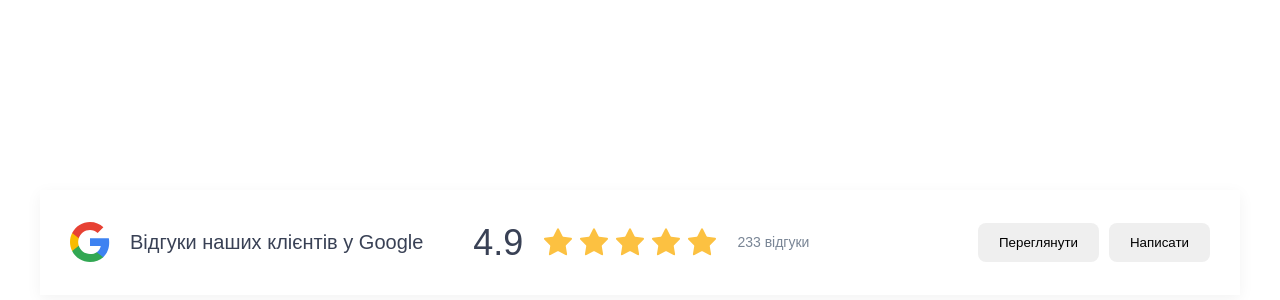
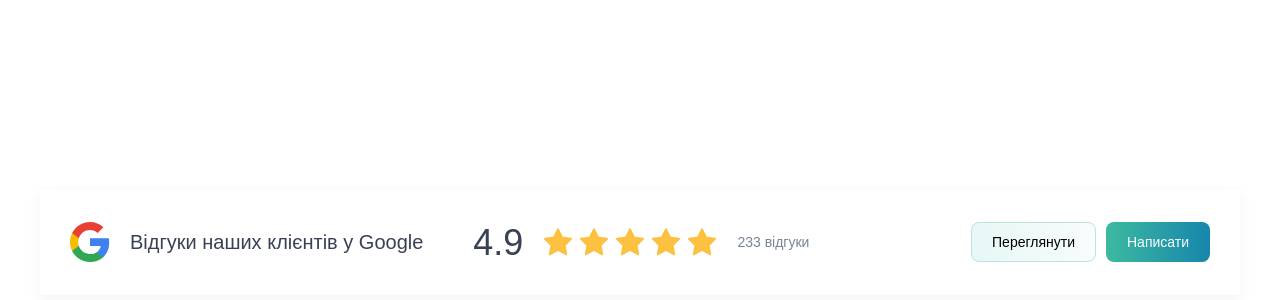
Before and after one commit to alexsanders-git/vue-spa-test, a Vue app: page / in a window 1280 px wide. Shown: the part 158-458 px from the top of the page. Built offline with nearby package versions, Linux system fonts and the light colour scheme.

Commit message:
Added props to my-button component

```diff
--- a/src/components/button.vue
+++ /dev/null
@@ -1,21 +0,0 @@
-<script setup lang="ts">
-interface IProps {
-  text: string;
-}
-
-const props = defineProps<IProps>();
-</script>
-
-<template>
-  <button class="button">
-    {{ props.text }}
-  </button>
-</template>
-
-<style scoped lang="scss">
-.button {
-  padding: 11px 20px;
-  border-radius: 8px;
-  border: 1px solid transparent;
-}
-</style>
--- /dev/null
+++ b/src/components/my-button.vue
@@ -0,0 +1,47 @@
+<script setup lang="ts">
+interface IProps {
+  text: string;
+  type: 'transparent' | 'gradient';
+  onClick: () => void;
+}
+
+const props = defineProps<IProps>();
+</script>
+
+<template>
+  <button :class="['button', props.type]" @click="props.onClick">
+    {{ props.text }}
+  </button>
+</template>
+
+<style scoped lang="scss">
+.button {
+  padding: 11px 20px;
+  border-radius: 8px;
+  border: 1px solid transparent;
+  font-size: 14px;
+  font-weight: 500;
+  cursor: pointer;
+  transition: all .25s ease-in-out;
+
+  &.transparent {
+    background: linear-gradient(90deg, #E6F7F5 0, #F8FCFC 50%, #E6F7F5 100%);
+    background-size: 200%;
+    border-color: #BEE2E0;
+
+    &:hover {
+      background-position: right;
+    }
+  }
+
+  &.gradient {
+    color: #fff;
+    background: linear-gradient(90deg, #3CB9A0 0, #1786AC 50%, #3CB9A0 100%);
+    background-size: 200%;
+
+    &:hover {
+      background-position: right;
+    }
+  }
+}
+</style>
--- a/src/components/reviews-statistic.vue
+++ b/src/components/reviews-statistic.vue
@@ -1,6 +1,14 @@
 <script setup lang="ts">
 import Rating from "@/components/rating.vue";
-import Button from "@/components/button.vue";
+import Button from "@/components/my-button.vue";
+
+const redirectClick = () => {
+  window.location.href = 'https://www.google.com';
+};
+
+const openModalClick = () => {
+  console.log('Open');
+};
 </script>
 
 <template>
@@ -15,8 +23,8 @@ import Button from "@/components/button.vue";
     </div>
 
     <div class="buttons">
-      <Button text="Переглянути"/>
-      <Button text="Написати"/>
+      <Button text="Переглянути" type="transparent" :onClick="redirectClick"/>
+      <Button text="Написати" type="gradient" :onClick="openModalClick"/>
     </div>
   </div>
 </template>
```
